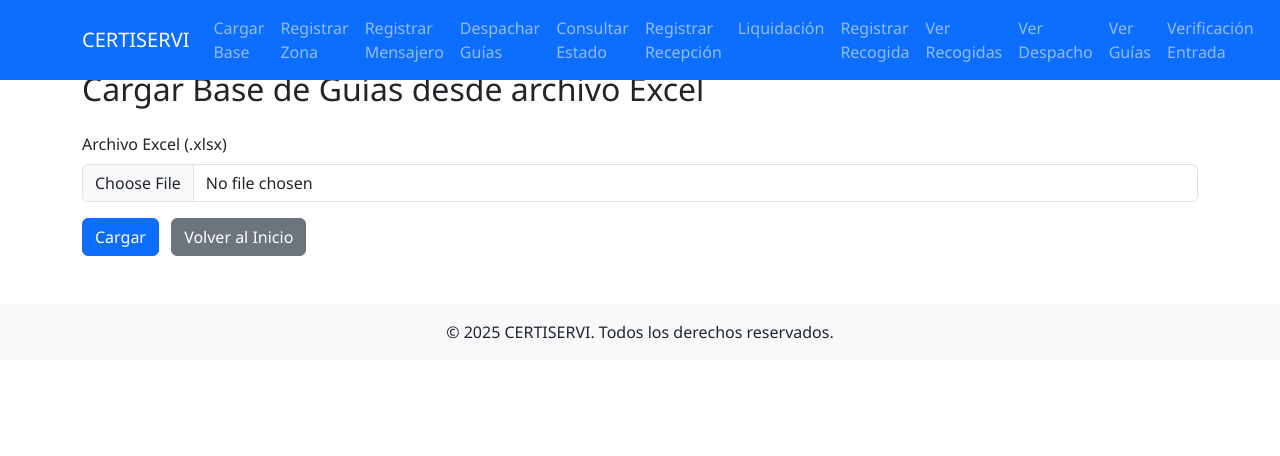
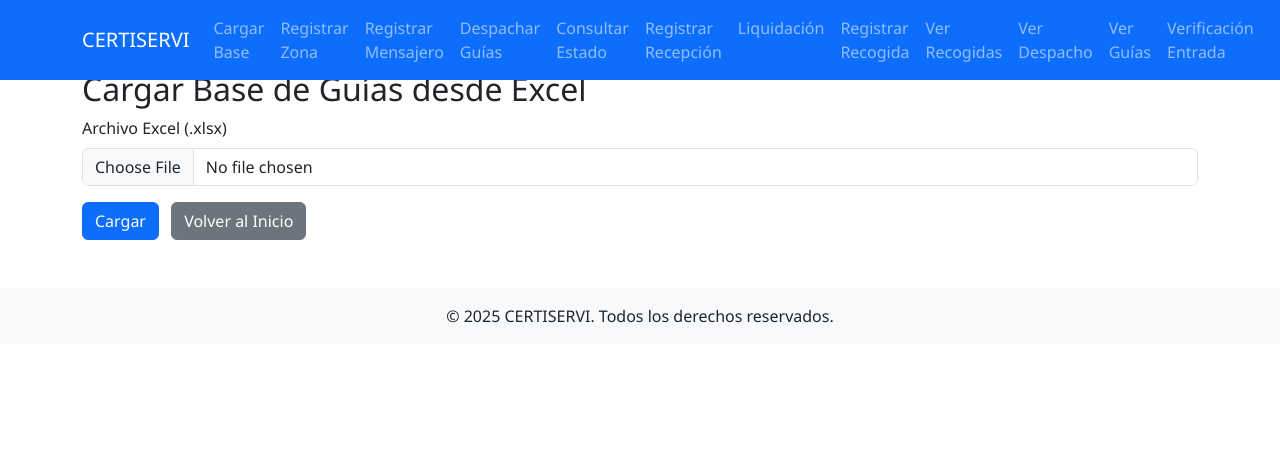
Before and after one commit to luisrobles062/mensajeria-app, a Flask app: page /cargar_base in a window 1280 px wide. Shown: the top 456 px of the page. Run offline with Flask 3, Linux system fonts and the light colour scheme.

Commit message:
Update cargar_base.html

```diff
--- a/templates/cargar_base.html
+++ b/templates/cargar_base.html
@@ -1,14 +1,13 @@
 {% extends "base.html" %}
-{% block title %}Cargar Base de Guías - CERTISERVI{% endblock %}
+{% block title %}Cargar Base - CERTISERVI{% endblock %}
 {% block content %}
-<h2>Cargar Base de Guías desde archivo Excel</h2>
-
-<form action="/cargar_base" method="POST" enctype="multipart/form-data" class="mt-4">
+<h2>Cargar Base de Guías desde Excel</h2>
+<form method="POST" enctype="multipart/form-data">
     <div class="mb-3">
-        <label for="archivo_excel" class="form-label">Archivo Excel (.xlsx)</label>
-        <input type="file" name="archivo_excel" id="archivo_excel" class="form-control" accept=".xlsx" required>
+        <label for="archivo" class="form-label">Archivo Excel (.xlsx)</label>
+        <input class="form-control" type="file" id="archivo" name="archivo" accept=".xlsx" required />
     </div>
     <button type="submit" class="btn btn-primary">Cargar</button>
-    <a href="/" class="btn btn-secondary ms-2">Volver al Inicio</a>
+    <a href="{{ url_for('index') }}" class="btn btn-secondary ms-2">Volver al Inicio</a>
 </form>
 {% endblock %}
```
